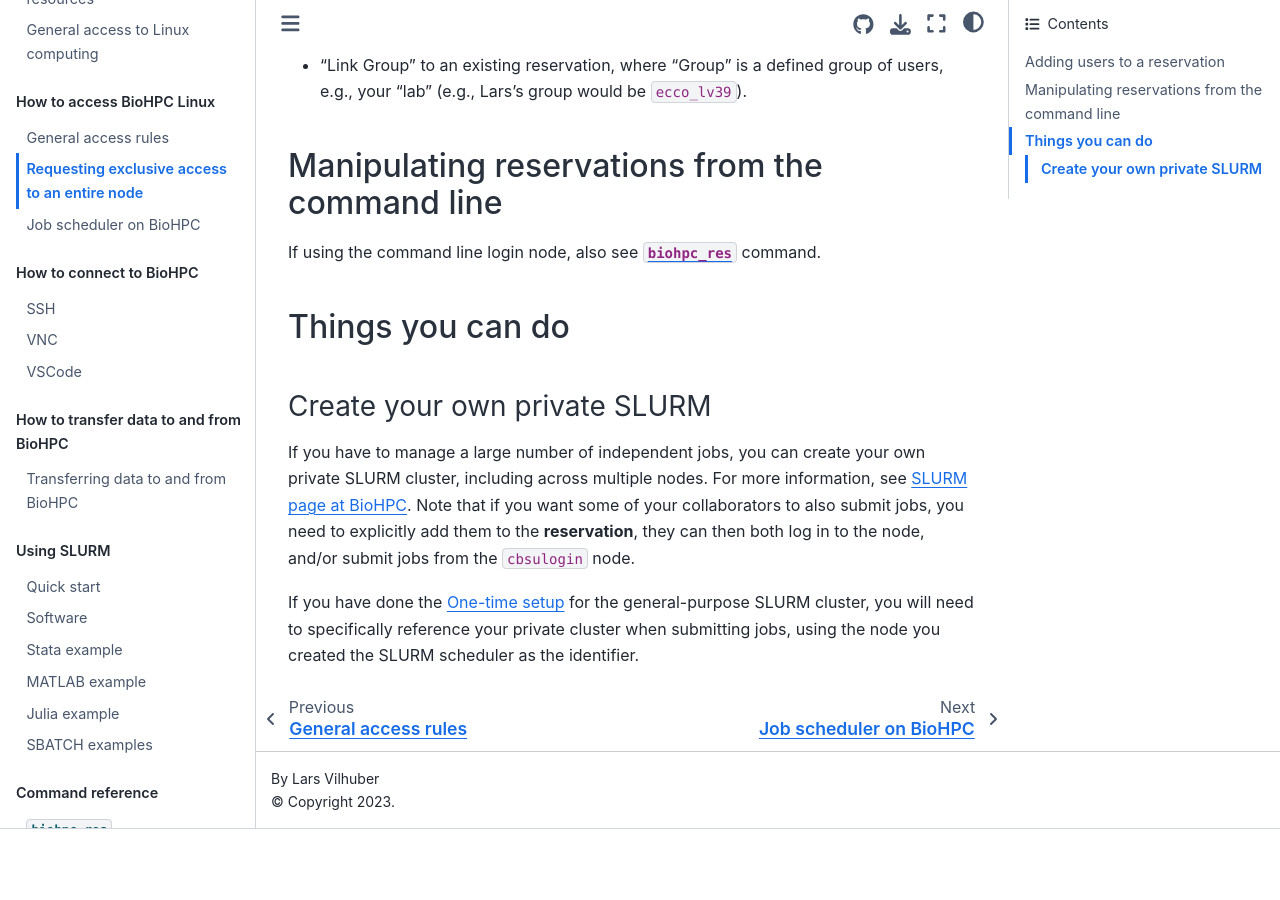
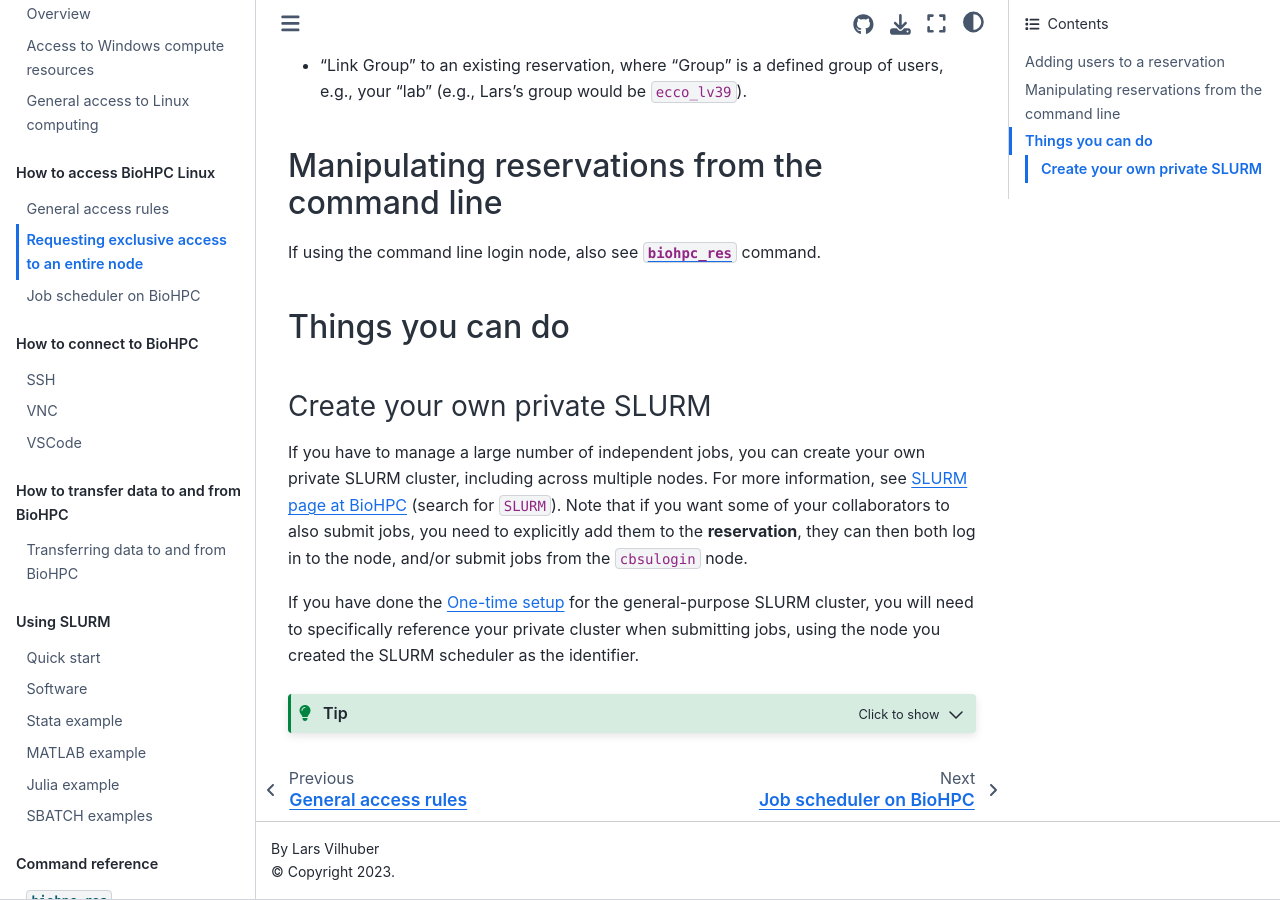
Before and after one commit to labordynamicsinstitute/ecco-notes, a Jupyter Book: the page built from docs/biohpc/reserving.md, in a window 1280 px wide and 900 px high, scrolled down 1043 px. Built offline with Jupyter Book 1.0.4 settings and Sphinx 7.4.7 and the Sphinx Book theme 1.1.4, drawn with Linux system fonts in a browser that asks for light colours; before the commit the page ends 1872 px from its top, so only the background shows below that; some of the changed lines change nothing that is shown.

Commit message:
Update reserving.md

````diff
--- a/docs/biohpc/reserving.md
+++ b/docs/biohpc/reserving.md
@@ -43,6 +43,23 @@
 
 ### Create your own private SLURM
 
-If you have to manage a large number of independent jobs, you can create your own private SLURM cluster, including across multiple nodes. For more information, see [SLURM page at BioHPC](https://biohpc.cornell.edu/lab/userguide.aspx?a=software&i=689#c). Note that if you want some of your collaborators to also submit jobs, you need to explicitly add them to the **reservation**, they can then both log in to the node, and/or submit jobs from the `cbsulogin` node.
+If you have to manage a large number of independent jobs, you can create your own private SLURM cluster, including across multiple nodes. For more information, see [SLURM page at BioHPC](https://biohpc.cornell.edu/lab/userguide.aspx?a=software&i=689#c) (search for `SLURM`). Note that if you want some of your collaborators to also submit jobs, you need to explicitly add them to the **reservation**, they can then both log in to the node, and/or submit jobs from the `cbsulogin` node.
 
 If you have done the [One-time setup](onetimesetup-slurm) for the general-purpose SLURM cluster, you will need to specifically reference your private cluster when submitting jobs, using the node you created the SLURM scheduler as the identifier.
+
+::::{tip}
+:class: dropdown
+
+If you have a reservation on `cbsuecco11` and `cbsuecco12`, you could launch a SLURM cluster as
+
+```
+manage_slurm new cbsuecco12,cbsuecco11
+```
+
+which makes `cbsuecco12` your "master node". If later you also have an additional reservation for `cbsuecco10`, you can add it using
+
+```
+manage_slurm addNode cbsuecco12 cbsuecco10
+```
+
+::::
````
